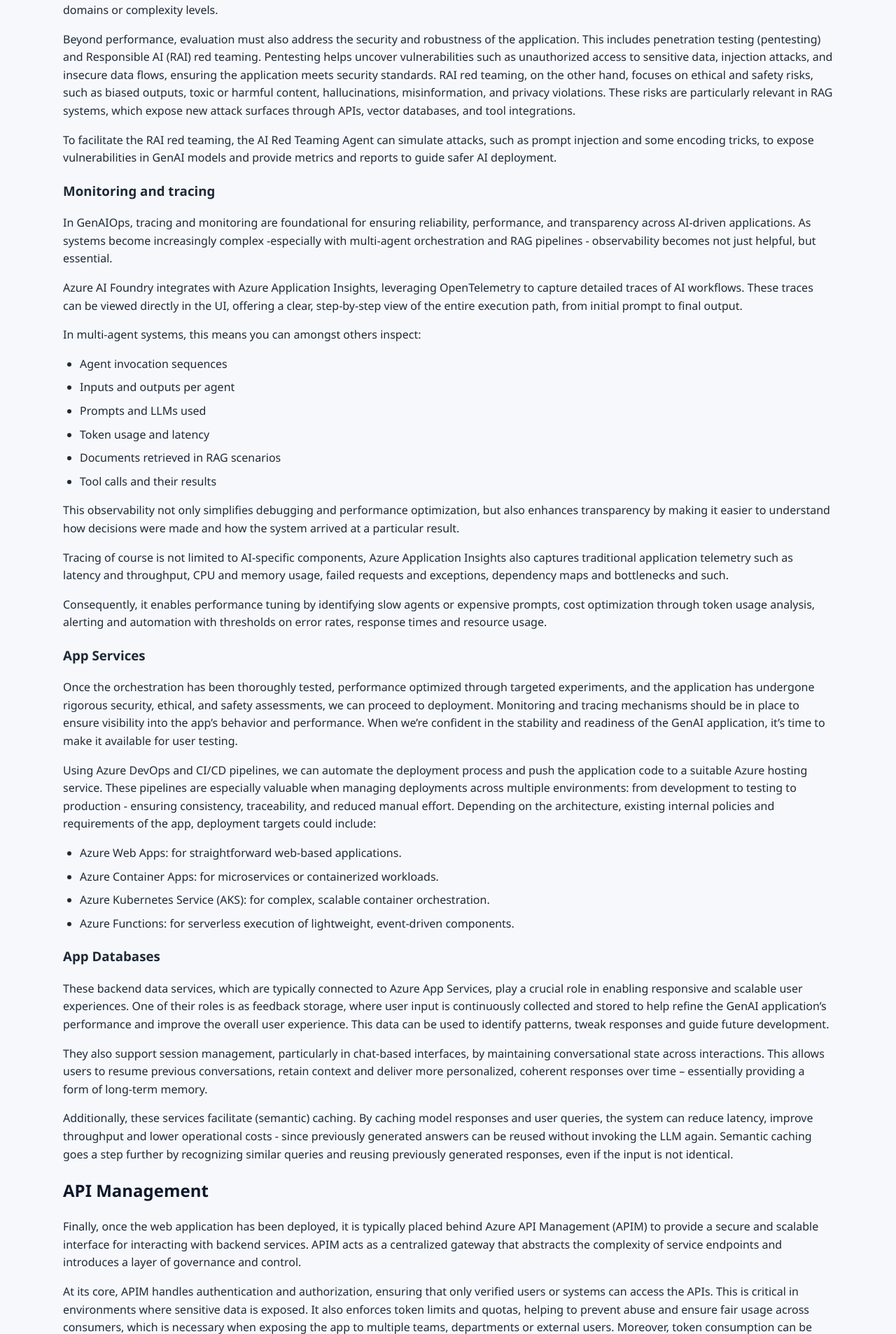
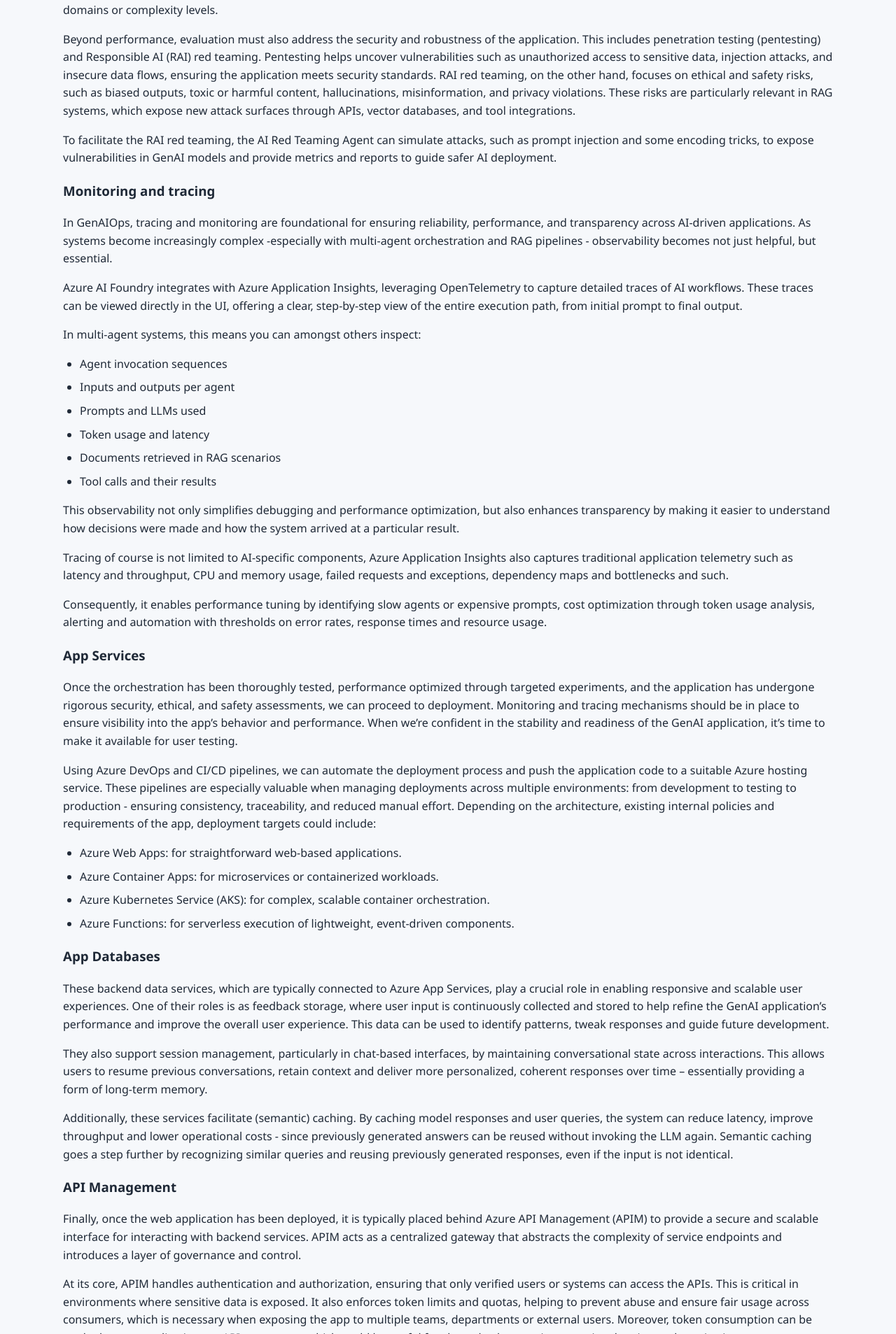
Before and after one commit to silkeplessers/silkeplessers.github.io, a Jekyll site: the page built from _posts/2025-08-21-GenAIOps_in_Azure.md, in a window 1280 px wide. Shown: the part 4493-6400 px from the top of the page at 70% size. Built offline with Jekyll 4.4.1, drawn with Linux system fonts in a browser that asks for light colours.

Commit message:
consistent titles

```diff
--- a/_posts/2025-08-21-GenAIOps_in_Azure.md
+++ b/_posts/2025-08-21-GenAIOps_in_Azure.md
@@ -142,7 +142,7 @@ They also support session management, particularly in chat-based interfaces, by
 
 Additionally, these services facilitate (semantic) caching. By caching model responses and user queries, the system can reduce latency, improve throughput and lower operational costs - since previously generated answers can be reused without invoking the LLM again. Semantic caching goes a step further by recognizing similar queries and reusing previously generated responses, even if the input is not identical.
 
-## API Management
+### API Management
 
 Finally, once the web application has been deployed, it is typically placed behind Azure API Management (APIM) to provide a secure and scalable interface for interacting with backend services. APIM acts as a centralized gateway that abstracts the complexity of service endpoints and introduces a layer of governance and control.
 
```
